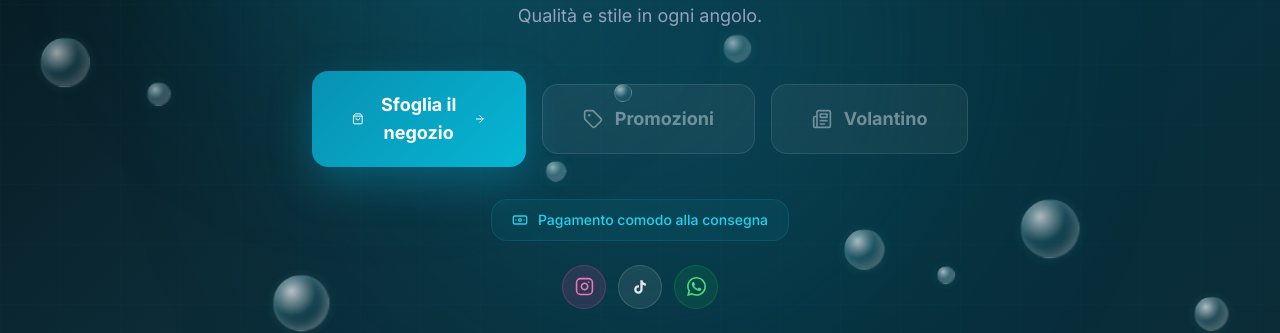
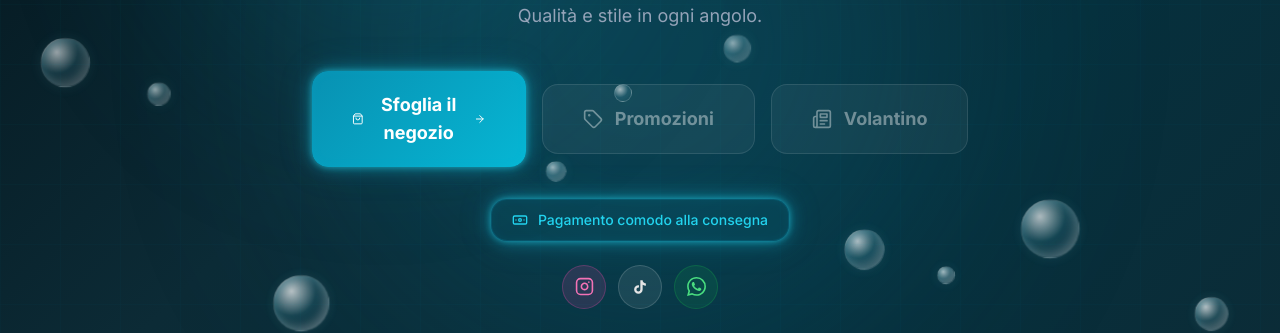
Before and after one commit to aureliomary2402-coder/mgshop-casa, a Next.js app: page / in a window 1280 px wide. Shown: the part 356-689 px from the top of the page. Built offline with nearby package versions, Linux system fonts and the light colour scheme; no server answers.

Commit message:
Effetto luce neon sulle card negozio, promo, volantino e pagamento alla consegna

```diff
--- a/app/globals.css
+++ b/app/globals.css
@@ -231,6 +231,30 @@
   box-shadow: 0 25px 50px rgba(8, 145, 178, 0.15), 0 8px 20px rgba(0,0,0,0.08);
 }
 
+/* ===== NEON GLOW ===== */
+@keyframes neon-pulse {
+  0%, 100% {
+    box-shadow:
+      0 0 6px rgba(34,211,238,0.55),
+      0 0 16px rgba(34,211,238,0.35),
+      0 0 32px rgba(8,145,178,0.22),
+      inset 0 0 10px rgba(34,211,238,0.06);
+  }
+  50% {
+    box-shadow:
+      0 0 10px rgba(34,211,238,0.9),
+      0 0 26px rgba(34,211,238,0.6),
+      0 0 48px rgba(8,145,178,0.4),
+      inset 0 0 14px rgba(34,211,238,0.14);
+  }
+}
+.neon-glow {
+  animation: neon-pulse 2.6s ease-in-out infinite;
+}
+.neon-glow:hover {
+  animation-duration: 1.1s;
+}
+
 /* ===== SHIMMER TEXT ===== */
 .text-shimmer {
   background: linear-gradient(90deg, #155e75, #0891b2, #06b6d4, #0891b2, #155e75);
--- a/app/page.tsx
+++ b/app/page.tsx
@@ -98,15 +98,15 @@ export default function WelcomePage() {
 
         <div className="flex flex-col sm:flex-row items-center justify-center gap-4 mb-8">
           <Link href="/shop"
-            className="group w-full sm:w-auto flex items-center justify-center gap-3 font-bold text-lg px-10 py-5 rounded-2xl text-white transition-all hover:scale-105 active:scale-95 btn-press"
-            style={{ background: 'linear-gradient(135deg,#0891b2,#06b6d4)', boxShadow: '0 16px 40px rgba(8,145,178,0.4)' }}>
+            className="group w-full sm:w-auto flex items-center justify-center gap-3 font-bold text-lg px-10 py-5 rounded-2xl text-white transition-all hover:scale-105 active:scale-95 btn-press neon-glow"
+            style={{ background: 'linear-gradient(135deg,#0891b2,#06b6d4)' }}>
             <ShoppingBag className="w-5 h-5" /> Sfoglia il negozio
             <ArrowRight className="w-5 h-5 group-hover:translate-x-1 transition-transform" />
           </Link>
 
           {promoActive ? (
             <Link href="/promo"
-              className="group w-full sm:w-auto flex items-center justify-center gap-3 font-bold text-lg px-10 py-5 rounded-2xl transition-all hover:scale-105 active:scale-95 btn-press"
+              className="group w-full sm:w-auto flex items-center justify-center gap-3 font-bold text-lg px-10 py-5 rounded-2xl transition-all hover:scale-105 active:scale-95 btn-press neon-glow"
               style={{ background: 'rgba(8,145,178,0.1)', border: '1px solid rgba(8,145,178,0.3)', color: '#06b6d4' }}>
               <Sparkles className="w-5 h-5" /> Vedi le promo
               <span className="text-xs bg-cyan-500 text-black px-2 py-0.5 rounded-full font-semibold">OFFERTE</span>
@@ -121,7 +121,7 @@ export default function WelcomePage() {
 
           {volantinoActive ? (
             <Link href="/volantino"
-              className="group w-full sm:w-auto flex items-center justify-center gap-3 font-bold text-lg px-10 py-5 rounded-2xl transition-all hover:scale-105 active:scale-95 btn-press"
+              className="group w-full sm:w-auto flex items-center justify-center gap-3 font-bold text-lg px-10 py-5 rounded-2xl transition-all hover:scale-105 active:scale-95 btn-press neon-glow"
               style={{ background: 'rgba(8,145,178,0.1)', border: '1px solid rgba(8,145,178,0.3)', color: '#06b6d4' }}>
               <Newspaper className="w-5 h-5" /> Vedi il volantino
               <span className="text-xs bg-cyan-500 text-black px-2 py-0.5 rounded-full font-semibold">VOLANTINO</span>
--- a/components/shop/cod-banner.tsx
+++ b/components/shop/cod-banner.tsx
@@ -5,7 +5,7 @@ import { Banknote } from 'lucide-react'
 export function CodBanner({ variant = 'light' }: { variant?: 'light' | 'dark' }) {
   if (variant === 'dark') {
     return (
-      <div className="inline-flex items-center gap-2.5 px-5 py-2.5 rounded-2xl font-medium text-sm"
+      <div className="inline-flex items-center gap-2.5 px-5 py-2.5 rounded-2xl font-medium text-sm neon-glow"
         style={{ background: 'rgba(8,145,178,0.1)', border: '1px solid rgba(8,145,178,0.25)', color: '#22d3ee' }}>
         <Banknote className="w-4 h-4" />
         Pagamento comodo alla consegna
```
